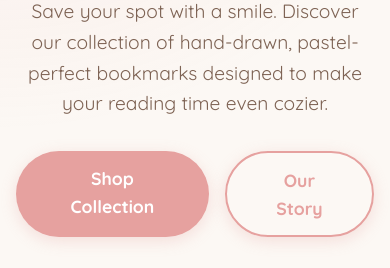
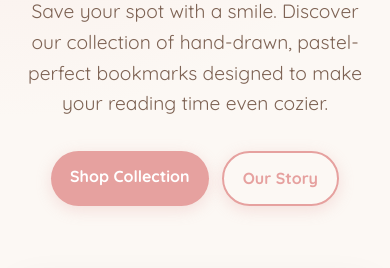
Before and after one commit to gobingiri/cozy-chapters, a website built with Vite: page index.html in a window 390 px wide. Shown: the part 515-783 px from the top of the page. Built offline with nearby package versions, Linux system fonts and the light colour scheme.

Commit message:
Force buttons on same line and perfect center tagline for mobile

```diff
--- a/style.css
+++ b/style.css
@@ -546,8 +546,22 @@ footer {
     padding: 3rem 1rem;
   }
 
-  .hero-tagline, .hero-buttons {
+  .hero-tagline {
     justify-content: center;
+    width: 100%;
+  }
+
+  .hero-buttons {
+    justify-content: center;
+    flex-wrap: nowrap;
+    width: 100%;
+    gap: 0.8rem;
+  }
+
+  .hero-buttons .btn {
+    padding: 0.8rem 1.2rem;
+    font-size: 1rem;
+    white-space: nowrap;
   }
 
   .hero p {
```
